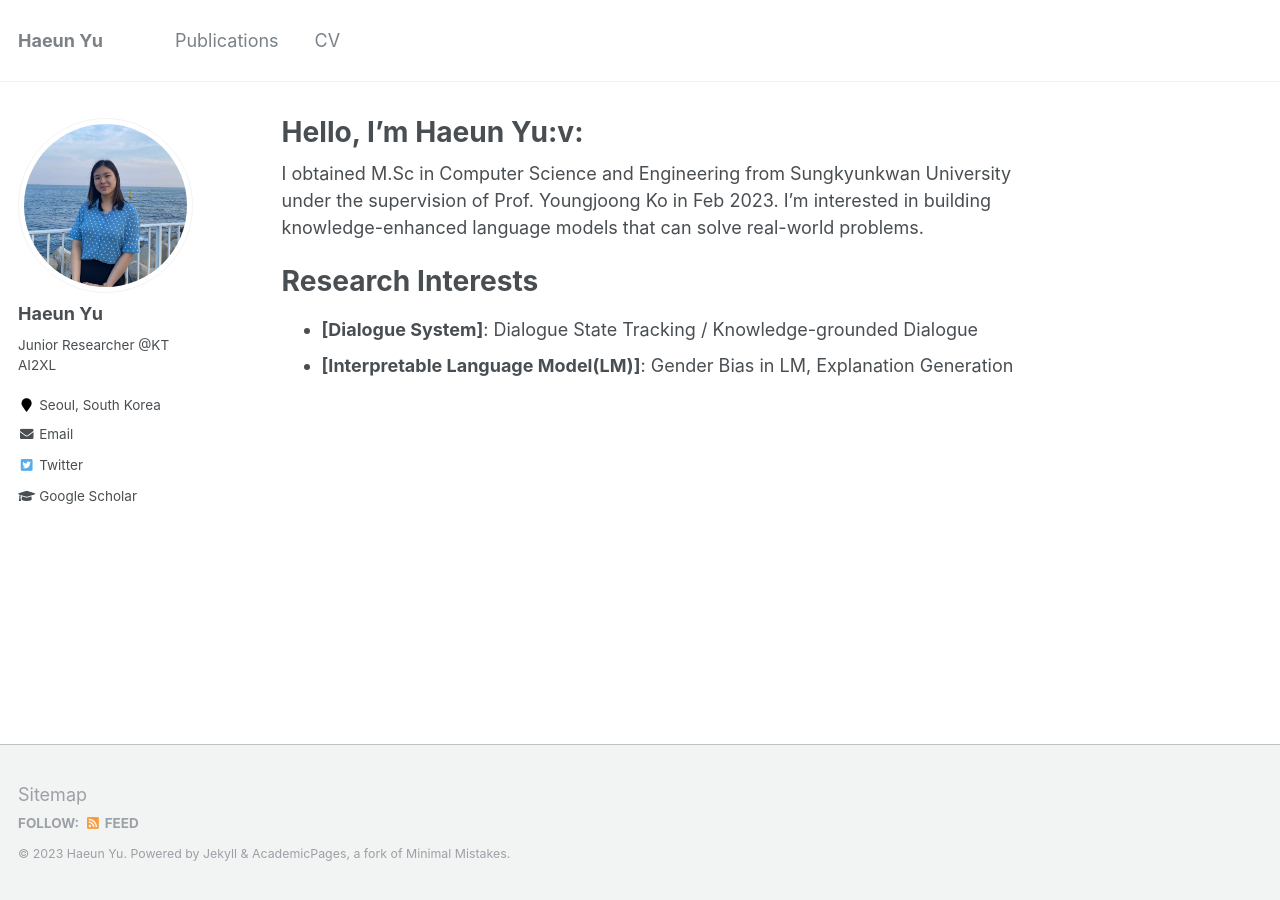
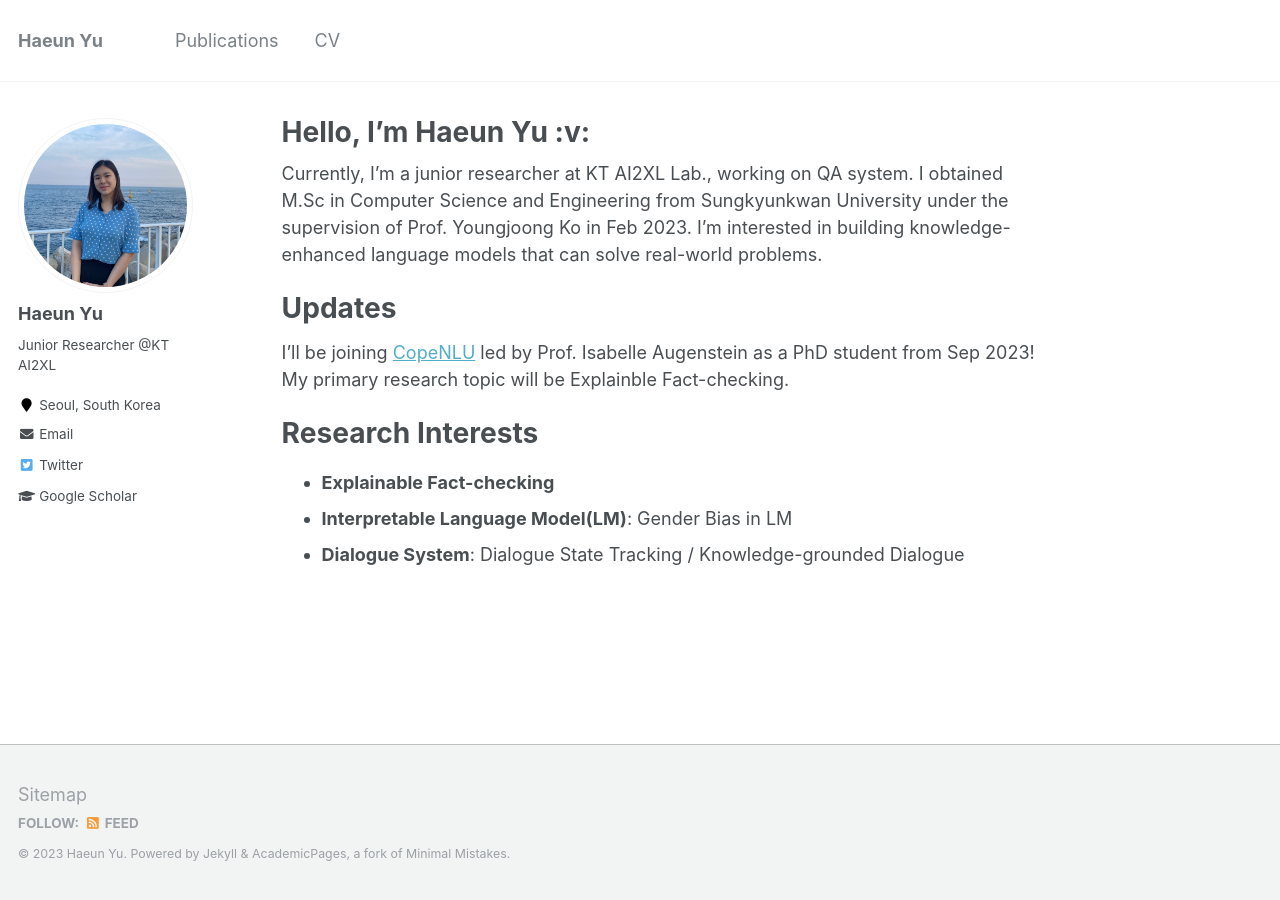
Before and after one commit to HaeunYu/haeunyu.github.io, a Jekyll site: the page built from _pages/about.md, in a window 1280 px wide. Built offline with Jekyll 4.4.1, drawn with Linux system fonts in a browser that asks for light colours.

```diff
--- a/_pages/about.md
+++ b/_pages/about.md
@@ -1,6 +1,6 @@
 ---
 permalink: /
-title: "Hello, I'm Haeun Yu:v:"
+title: "Hello, I'm Haeun Yu :v:"
 excerpt: "About me"
 author_profile: true
 redirect_from:
@@ -8,9 +8,15 @@ redirect_from:
   - /about.html
 ---
 
-I obtained M.Sc in Computer Science and Engineering from Sungkyunkwan University under the supervision of Prof. Youngjoong Ko in Feb 2023. I'm interested in building knowledge-enhanced language models that can solve real-world problems.
+Currently, I'm a junior researcher at KT AI2XL Lab., working on QA system. I obtained M.Sc in Computer Science and Engineering from Sungkyunkwan University under the supervision of Prof. Youngjoong Ko in Feb 2023. I'm interested in building knowledge-enhanced language models that can solve real-world problems.
+
+Updates
+=====
+I'll be joining [CopeNLU](https://www.copenlu.com/) led by Prof. Isabelle Augenstein as a PhD student from Sep 2023! My primary research topic will be Explainble Fact-checking.
+
 
 Research Interests
 ======
-- **[Dialogue System]**: Dialogue State Tracking / Knowledge-grounded Dialogue
-- **[Interpretable Language Model(LM)]**: Gender Bias in LM, Explanation Generation
+- **Explainable Fact-checking**
+- **Interpretable Language Model(LM)**: Gender Bias in LM
+- **Dialogue System**: Dialogue State Tracking / Knowledge-grounded Dialogue
```
Also changed, not shown: README.md (+3 -29 lines).
